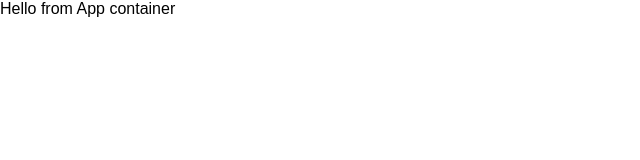
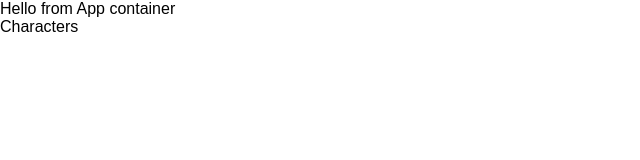
Before and after one commit to dimadesu/react-redux-typescript, a React (Create React App) app: page / in a window 1280 px wide. Shown: the top 160 px of the page, without its empty margins (0-640 px from the left). Built offline with nearby package versions, Linux system fonts and the light colour scheme.

Commit message:
Added characters component

```diff
--- /dev/null
+++ b/src/components/Characters.tsx
@@ -0,0 +1,9 @@
+import * as React from 'react';
+
+export const Characters = () => {
+  return (
+    <div>
+      Characters
+    </div>
+  );
+};
--- a/src/containers/App.tsx
+++ b/src/containers/App.tsx
@@ -1,5 +1,6 @@
 import * as React from 'react';
 import {connect} from 'react-redux';
+import {Characters} from '../components/Characters';
 
 interface Props {
   pages: string[];
@@ -9,6 +10,7 @@ export const App = function () {
   return (
     <div>
       Hello from App container
+      <Characters/>
     </div>
   );
 };
```
Also changed, not shown: 1 other file (tests, documents, lock files or other folders).
